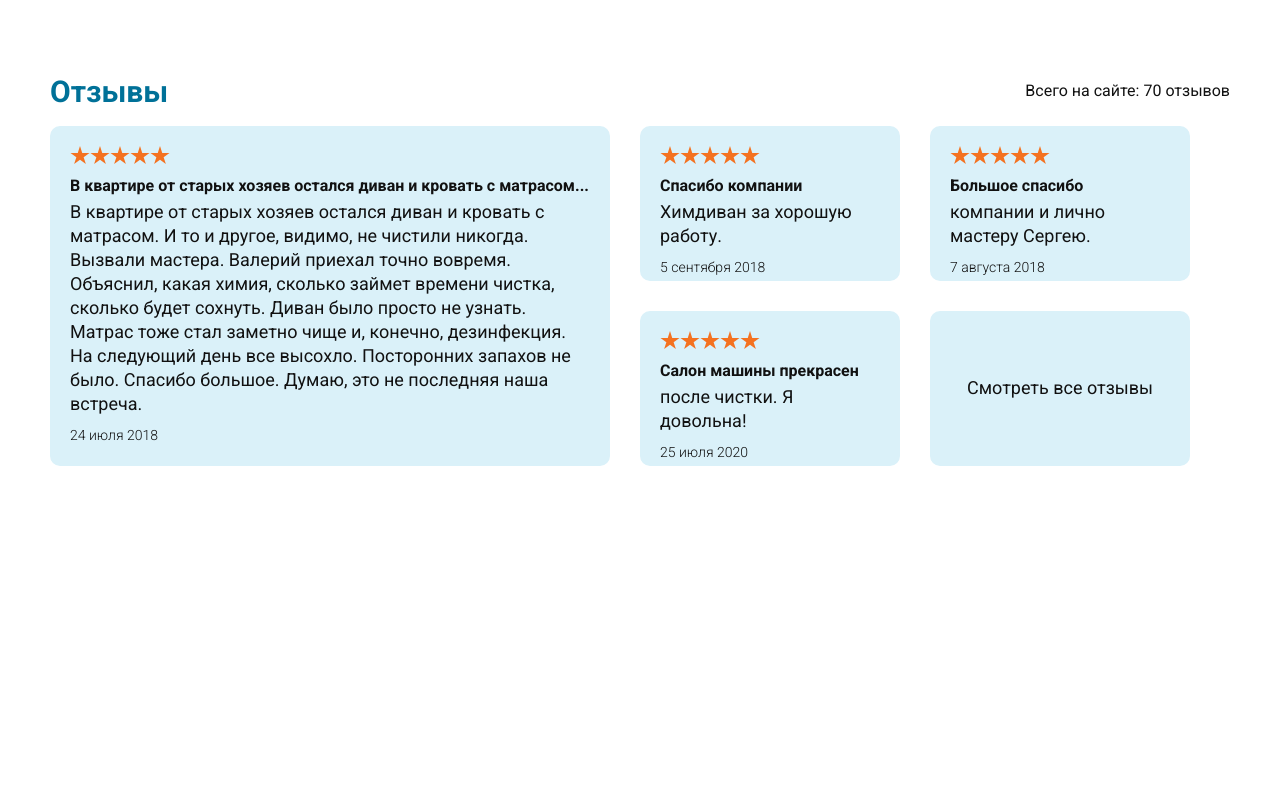
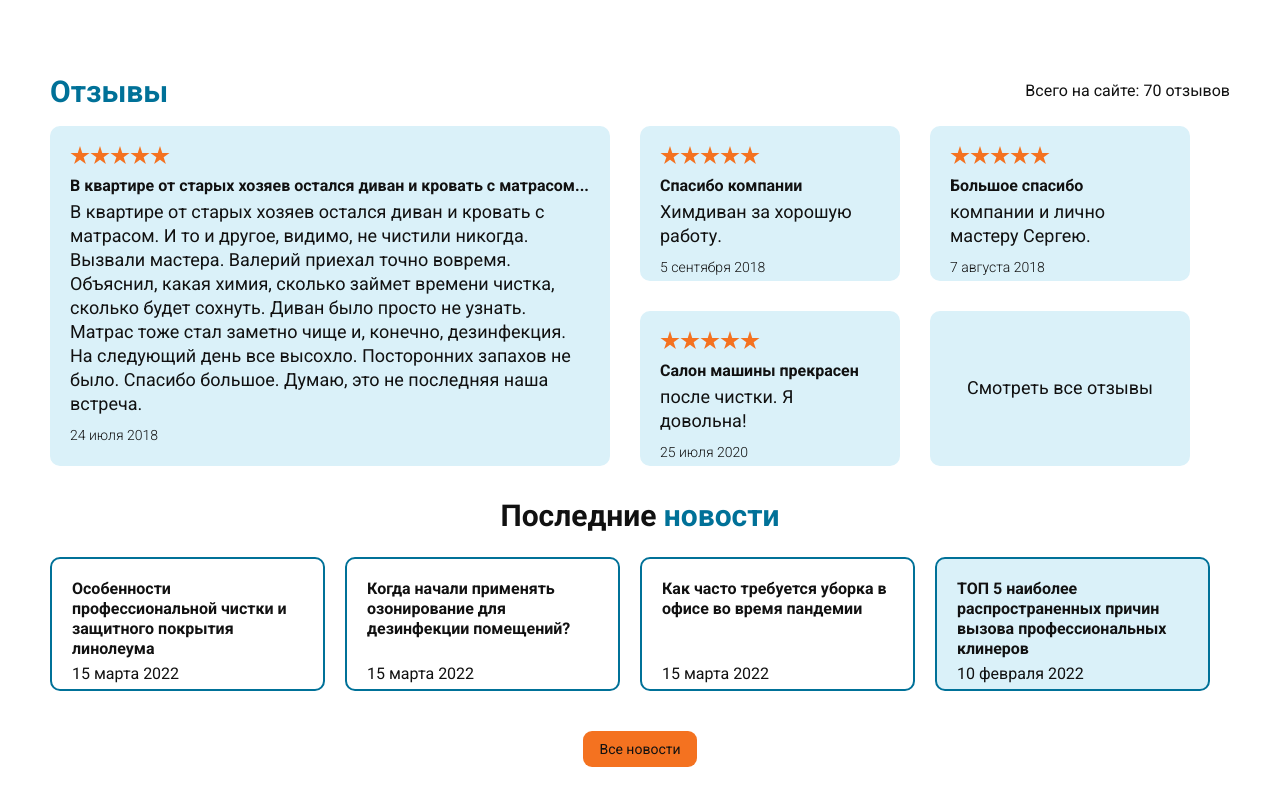
Before and after one commit to stavbers/multipage-site, a website: page app/index.html in a window 1280 px wide. Shown: the part 3080-3867 px from the top of the page. Before the commit the page ends 3576 px from the top, so only its background shows below. Drawn offline with Linux system fonts and the light colour scheme.

Commit message:
add lastNews section

```diff
--- a/app/index.html
+++ b/app/index.html
@@ -468,6 +468,30 @@
     </div>
   </div>
 </section>
+      <section class="last-news">
+  <div class="container">
+    <h2 class="last-news__title">Последние <span>новости</span> </h2>
+    <div class="last-news-wrp">
+      <div class="last-news__item">
+        <p class="last-news__descr">Особенности профессиональной чистки и защитного покрытия линолеума</p>
+        <span class="last-news__date">15 марта 2022</span>
+      </div>
+      <div class="last-news__item">
+        <p class="last-news__descr">Когда начали применять озонирование для дезинфекции помещений?</p>
+        <span class="last-news__date">15 марта 2022</span>
+      </div>
+      <div class="last-news__item">
+        <p class="last-news__descr">Как часто требуется уборка в офисе во время пандемии</p>
+        <span class="last-news__date">15 марта 2022</span>
+      </div>
+      <div class="last-news__item last-news__item_active">
+        <p class="last-news__descr">ТОП 5 наиболее распространенных причин вызова профессиональных клинеров</p>
+        <span class="last-news__date">10 февраля 2022</span>
+      </div>
+    </div>
+    <a href="#" class="last-news__link">Все новости</a>
+  </div>
+</section>
     </main>
 
     <footer class="footer">
--- /dev/null
+++ b/src/scss/components/_last-news.scss
@@ -0,0 +1,62 @@
+.last-news {
+  color: $textColor;
+padding-bottom: 20px;
+  &__title {
+    @include mp0;
+    @include fw700;
+    font-size: 30px;
+    line-height: 39px;
+    text-align: center;
+    margin-bottom: 22px;
+    & span {
+      color: $accentColor;
+    }
+  }
+
+  &__item {
+    position: relative;
+    padding: 20px;
+    margin-right: 20px;
+    border: 2px solid #007198;
+    border-radius: 10px;
+    width: 275px;
+    margin-bottom: 20px + 20px;
+    &:last-child {
+      margin-right: 0px;
+    }
+
+    &_active {
+      background-color: $bgColor;
+    }
+  }
+
+  &__descr {
+    @include mp0;
+    @include fw700;
+    font-size: 16px;
+    line-height: 20px;
+    margin-bottom: 10px;
+  }
+
+  &__date {
+    position: absolute;
+    bottom: 5px;
+    left: 20px;
+  }
+
+  &__link {
+    display: block;
+    width: 114px;
+    font-size: 14px;
+    color: $textColor;
+    text-align: center;
+    margin: 0 auto;
+    border-radius: 9px;
+    background-color: $btnColor;
+    padding: 10px 15px;
+  }
+}
+
+.last-news-wrp {
+  display: flex;
+}
--- a/src/scss/main.scss
+++ b/src/scss/main.scss
@@ -13,3 +13,4 @@
 @import "./components/calc";
 @import "./components/map";
 @import "./components/reviews";
+@import "./components/last-news";
```
Also changed, not shown: src/index.html (+1 -0 lines), src/partials/last-news.html (added, +24 -0 lines), app/css/main.css, 1 other file.
